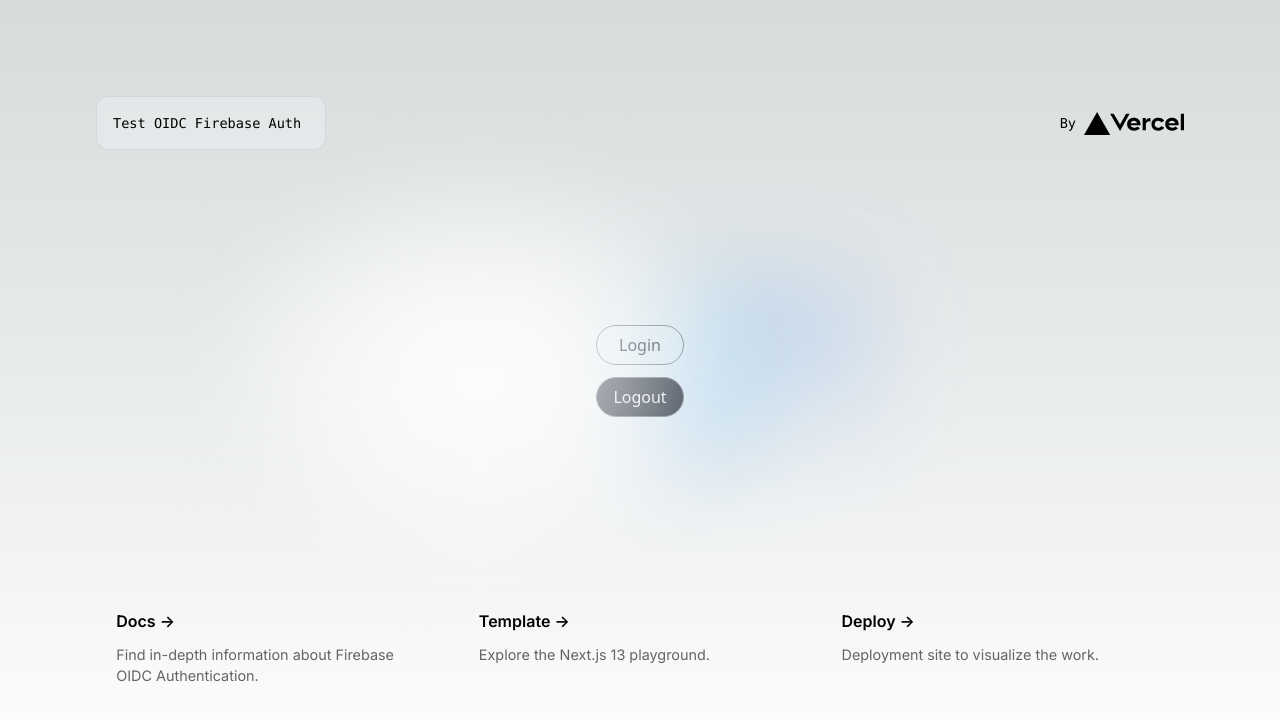
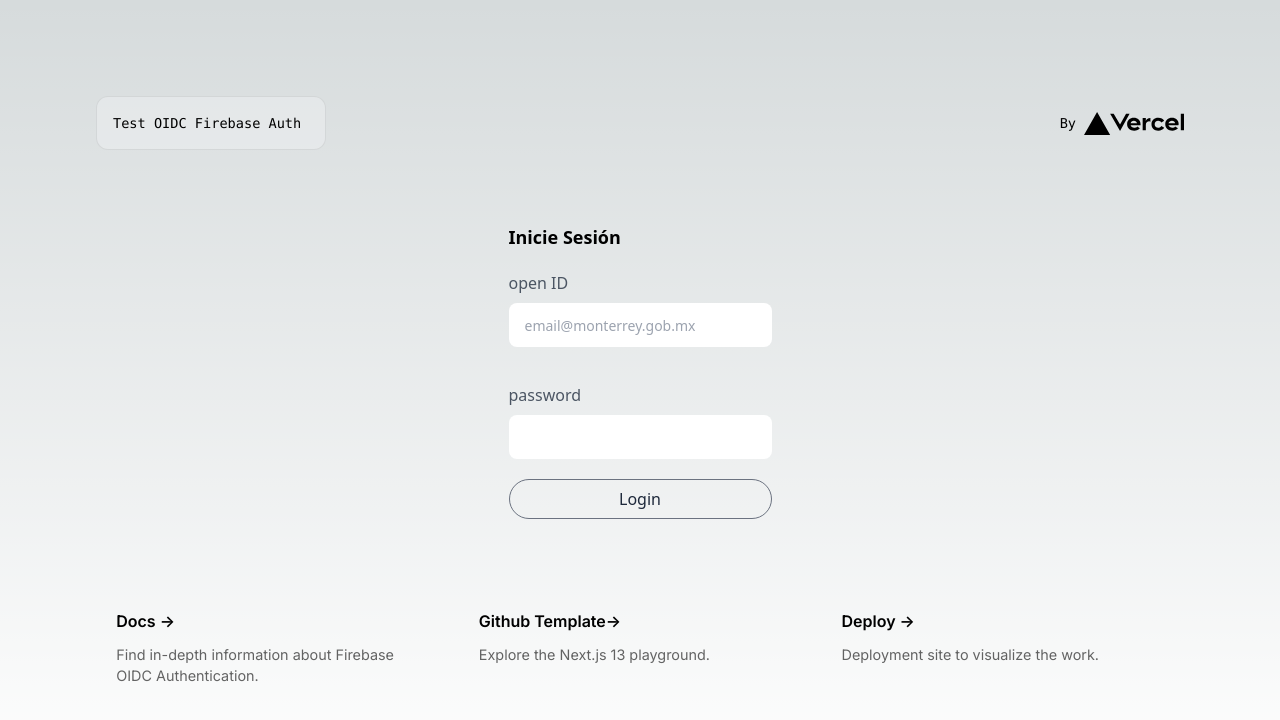
Before and after one commit to gap689/oidc, a Next.js app: page / in a window 1280 px wide. Shown: the top 720 px of the page. Built offline with nearby package versions, Linux system fonts and the light colour scheme.

Commit message:
input text

```diff
--- a/app/page.jsx
+++ b/app/page.jsx
@@ -1,6 +1,14 @@
 import Image from 'next/image'
 import { Inter } from '@next/font/google'
 import styles from './page.module.css'
+
+import { OAuthProvider } from "firebase/auth";
+import { getAuth, signInWithRedirect } from "firebase/auth";
+
+const provider = new OAuthProvider('oidc.germanoidc');
+
+// const auth = getAuth();
+//signInWithRedirect(auth, provider);
 
 const inter = Inter({ subsets: ['latin'] })
 
@@ -31,19 +39,32 @@ export default function Home() {
         </div>
       </div>
 
-      <div className={styles.center}>
-        <div className='gap-2'>
-          <button className='flex w-full h-10 px-4 border border-gray-500 text-slate-800 items-center justify-center rounded-full'>
+
+
+        <div className='flex w-full justify-center items-center'>
+
+          <div className='flex flex-col gap-2'>
+          <div className='w-full text-lg font-semibold justify-center'>Inicie Sesión</div>
+          <label className='mt-3 text-gray-600'>open ID</label>
+            <input type="email" placeholder="email@monterrey.gob.mx" className='flex peer placeholder:text-sm h-11 py-2 outline-none invalid:border-pink-600 invalid:text-pink-600 w-full max-w-[400px] rounded-lg px-4'/>
+
+            <p className='mt-1 invisible peer-invalid:visible text-pink-600 text-xs'>Porfavor ingrese un email válido</p>
+
+          <label htmlFor="" className=' text-gray-600'> password </label>
+            <input type="text" placeholder="" className='flex peer text-sm sm:text-base h-11 py-2 outline-none invalid:border-pink-600 invalid:text-pink-600 w-full max-w-[400px] rounded-lg px-4'/>
+
+          <button className='flex w-full mt-3 h-10 px-4 border border-gray-500 text-slate-800 items-center justify-center rounded-full'>
             Login
           </button>
+          </div>
 
-          <button className='flex w-full h-10 px-4 border border-gray-500 text-slate-200 bg-gray-800 items-center justify-center rounded-full mt-3'>
+
+          {/* <button className='flex w-full h-10 px-4 border border-gray-500 text-slate-200 bg-gray-800 items-center justify-center rounded-full mt-3'>
             Logout
-          </button>
+          </button> */}
         </div>
 
 
-      </div>
 
       <div className={styles.grid}>
         <a
@@ -67,7 +88,7 @@ export default function Home() {
           rel="noopener noreferrer"
         >
           <h2 className={inter.className}>
-            Template <span>-&gt;</span>
+            Github Template<span>-&gt;</span>
           </h2>
           <p className={inter.className}>Explore the Next.js 13 playground.</p>
         </a>
```
